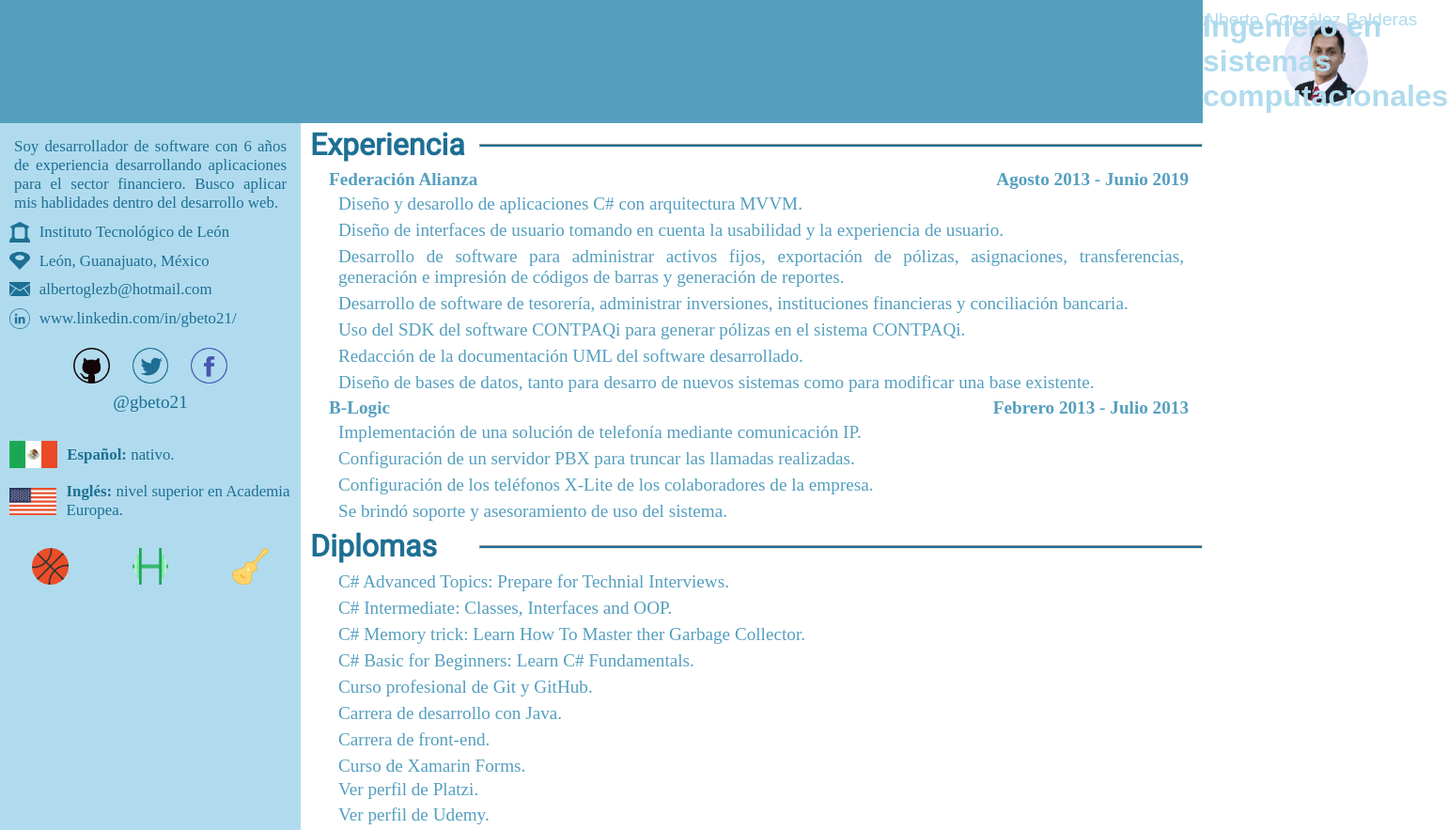
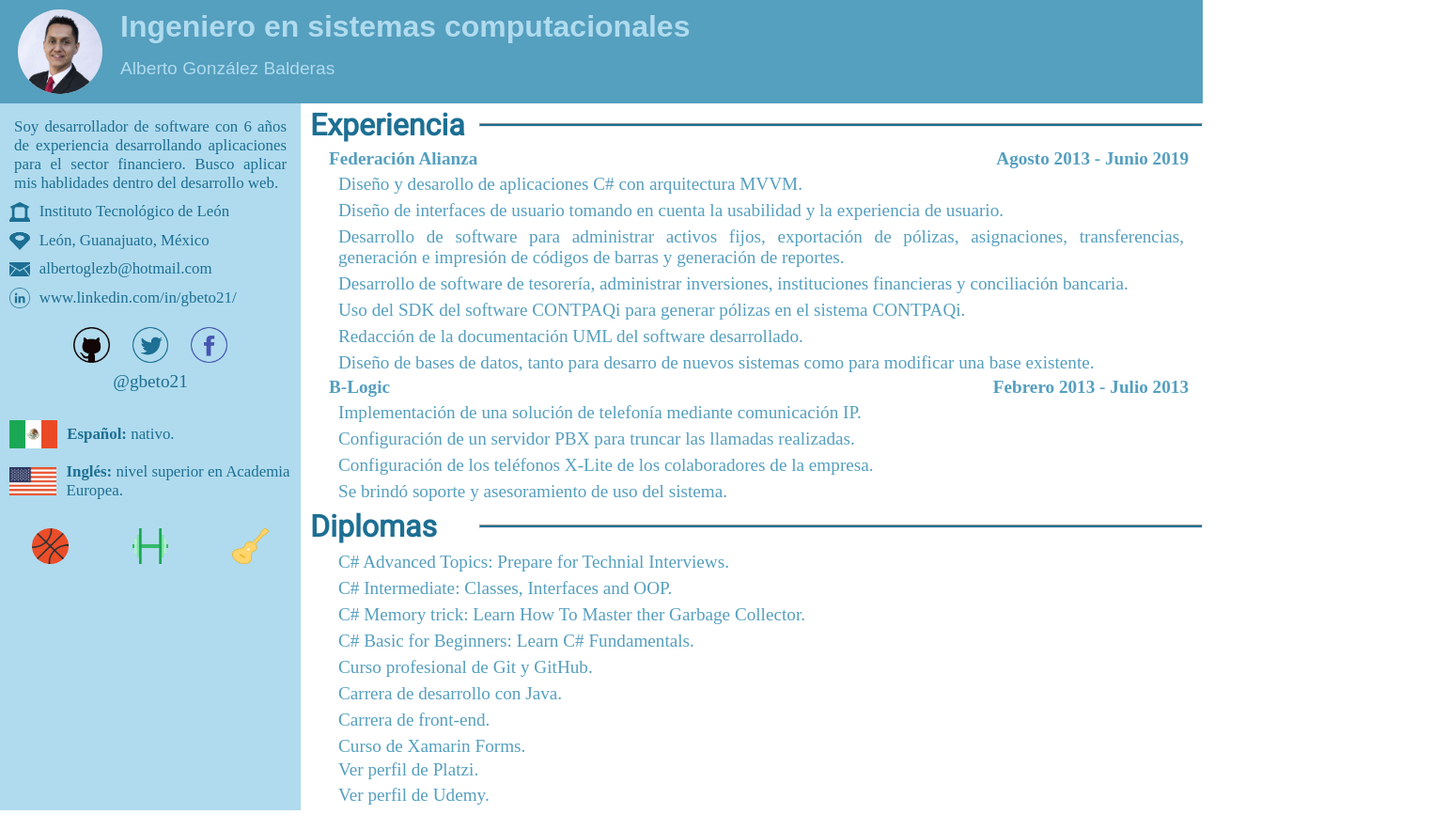
Before and after one commit to gbeto21/CV, a plain HTML site: page index.html in a window 1280 px wide. Shown: the whole page at 94% size, 1541 px wide, since content can reach past the window. After the commit the page ends 862 px from the top, so only its background shows below. Drawn offline with Linux system fonts and the light colour scheme; a web font is replaced by a local one.

Commit message:
Se corrigió el bug de la sección de header en pantallas grandes y extragrandes, añadiendo la propiedad grid areas a la sección de header-container.

```diff
--- a/src/sass/lib/mixins/_mixinsHeader.scss
+++ b/src/sass/lib/mixins/_mixinsHeader.scss
@@ -49,6 +49,8 @@
 
     .header_container{
         grid-template: auto auto / 10% 90%;
+        grid-template-areas: "#{$ar_ptc} #{$ar_degree}"
+                             "#{$ar_ptc} #{$ar_personalName}"
     }
 
     .photoContainer{
```
Also changed, not shown: src/css/estilos.css.
